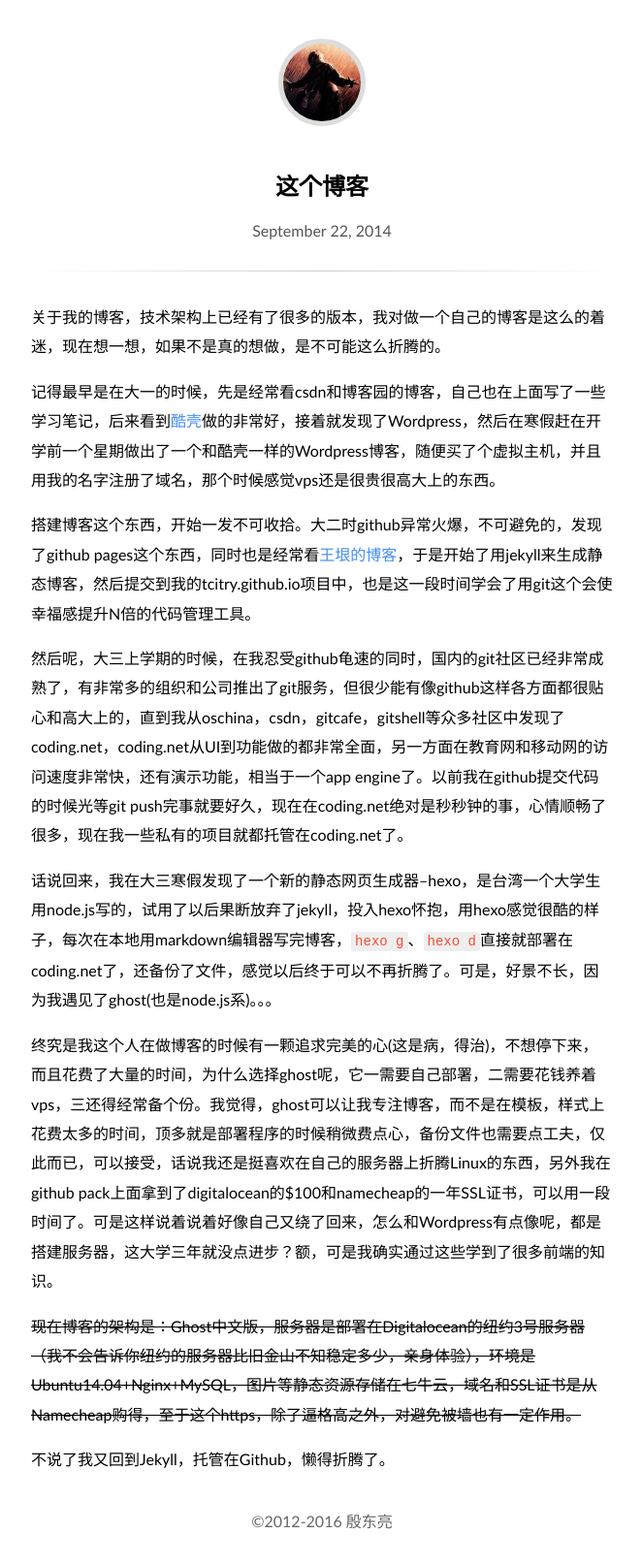
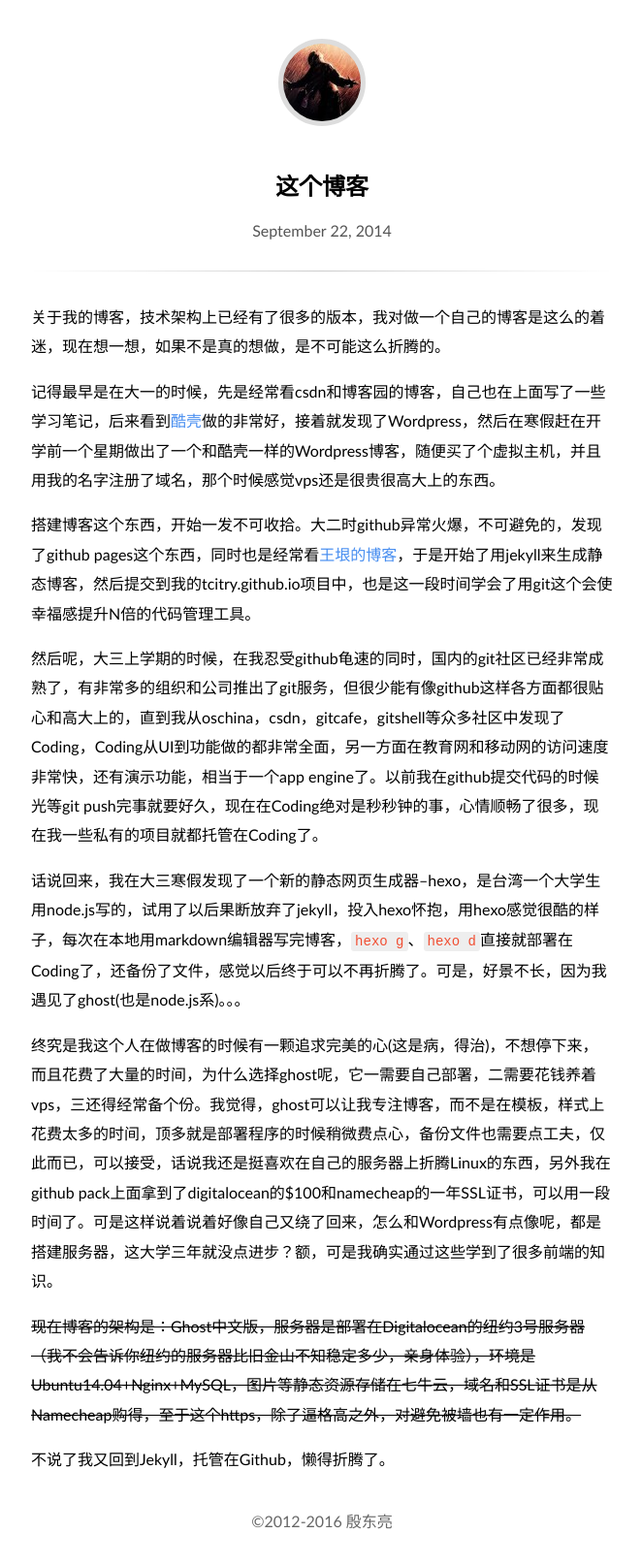
Before and after one commit to dlpu/dlpu.github.io, a Jekyll site: the page built from _posts/2014-09-22-this-blog.md, in a window 1280 px wide. Shown: the whole page at 97% size, without its empty margins (308-970 px from the left). Built offline with Jekyll 4.4.1, drawn with Linux system fonts in a browser that asks for light colours; some web fonts are replaced; Markdown is read by kramdown in place of the engine named in the settings; comment, search, counter and statistics services are not loaded.

```diff
--- a/_includes/head.html
+++ b/_includes/head.html
@@ -25,7 +25,6 @@
 <link rel="stylesheet" href="{{ site.baseurl }}/assets/core.css">
 <link rel="canonical" href="{{ page.url | prepend: site.baseurl }}">
 <link rel="alternate" type="application/atom+xml" title="{{ site.title }}" href="{{ site.baseurl }}/feed.xml" />
-<script type="text/javascript" charset="UTF-8" src="http://yindl.qiniudn.com/anti-baidu-latest.min.js"></script>
 
 
 {% if jekyll.environment == 'production' %}
--- a/_layouts/default.html
+++ b/_layouts/default.html
@@ -20,7 +20,6 @@ layout: compress
 	<div style="color: #666;text-align: center;">
         <br>
         &copy;2012-2016 殷东亮
-        <script type="text/javascript">var cnzz_protocol = (("https:" == document.location.protocol) ? " https://" : " http://");document.write(unescape("%3Cspan id='cnzz_stat_icon_1257142865'%3E%3C/span%3E%3Cscript src='" + cnzz_protocol + "s4.cnzz.com/z_stat.php%3Fid%3D1257142865%26show%3Dpic' type='text/javascript'%3E%3C/script%3E"));</script>
     </div>
 
 </body>
--- a/_posts/2014-09-22-this-blog.md
+++ b/_posts/2014-09-22-this-blog.md
@@ -9,9 +9,9 @@ title: 这个博客
 
 搭建博客这个东西，开始一发不可收拾。大二时github异常火爆，不可避免的，发现了github pages这个东西，同时也是经常看[王垠的博客](http://yinwang.org)，于是开始了用jekyll来生成静态博客，然后提交到我的tcitry.github.io项目中，也是这一段时间学会了用git这个会使幸福感提升N倍的代码管理工具。
 
-然后呢，大三上学期的时候，在我忍受github龟速的同时，国内的git社区已经非常成熟了，有非常多的组织和公司推出了git服务，但很少能有像github这样各方面都很贴心和高大上的，直到我从oschina，csdn，gitcafe，gitshell等众多社区中发现了coding.net，coding.net从UI到功能做的都非常全面，另一方面在教育网和移动网的访问速度非常快，还有演示功能，相当于一个app engine了。以前我在github提交代码的时候光等git push完事就要好久，现在在coding.net绝对是秒秒钟的事，心情顺畅了很多，现在我一些私有的项目就都托管在coding.net了。
+然后呢，大三上学期的时候，在我忍受github龟速的同时，国内的git社区已经非常成熟了，有非常多的组织和公司推出了git服务，但很少能有像github这样各方面都很贴心和高大上的，直到我从oschina，csdn，gitcafe，gitshell等众多社区中发现了Coding，Coding从UI到功能做的都非常全面，另一方面在教育网和移动网的访问速度非常快，还有演示功能，相当于一个app engine了。以前我在github提交代码的时候光等git push完事就要好久，现在在Coding绝对是秒秒钟的事，心情顺畅了很多，现在我一些私有的项目就都托管在Coding了。
 
-话说回来，我在大三寒假发现了一个新的静态网页生成器--hexo，是台湾一个大学生用node.js写的，试用了以后果断放弃了jekyll，投入hexo怀抱，用hexo感觉很酷的样子，每次在本地用markdown编辑器写完博客，`hexo g`、`hexo d`直接就部署在coding.net了，还备份了文件，感觉以后终于可以不再折腾了。可是，好景不长，因为我遇见了ghost(也是node.js系)。。。
+话说回来，我在大三寒假发现了一个新的静态网页生成器--hexo，是台湾一个大学生用node.js写的，试用了以后果断放弃了jekyll，投入hexo怀抱，用hexo感觉很酷的样子，每次在本地用markdown编辑器写完博客，`hexo g`、`hexo d`直接就部署在Coding了，还备份了文件，感觉以后终于可以不再折腾了。可是，好景不长，因为我遇见了ghost(也是node.js系)。。。
 
 终究是我这个人在做博客的时候有一颗追求完美的心(这是病，得治)，不想停下来，而且花费了大量的时间，为什么选择ghost呢，它一需要自己部署，二需要花钱养着vps，三还得经常备个份。我觉得，ghost可以让我专注博客，而不是在模板，样式上花费太多的时间，顶多就是部署程序的时候稍微费点心，备份文件也需要点工夫，仅此而已，可以接受，话说我还是挺喜欢在自己的服务器上折腾Linux的东西，另外我在github pack上面拿到了digitalocean的$100和namecheap的一年SSL证书，可以用一段时间了。可是这样说着说着好像自己又绕了回来，怎么和Wordpress有点像呢，都是搭建服务器，这大学三年就没点进步？额，可是我确实通过这些学到了很多前端的知识。
 
--- a/about.html
+++ b/about.html
@@ -4,7 +4,7 @@ title: 关于作者
 ---
 
 <div style="text-align: center">
-    <img src="/image/wechat.png" height="200">
+    <img src="/image/wechat.png" height="200" alt="赞助作者~">
     <div style="text-align: center;" class="sns-img">
         <a href="https://github.com/tcitry/" target="_blank"><img src="/image/github.png"></a>
         <a href="http://weibo.com/tcitry" target="_blank"><img src="/image/weibo.png"></a>
```
Also changed, not shown: image/coding.png (added).
